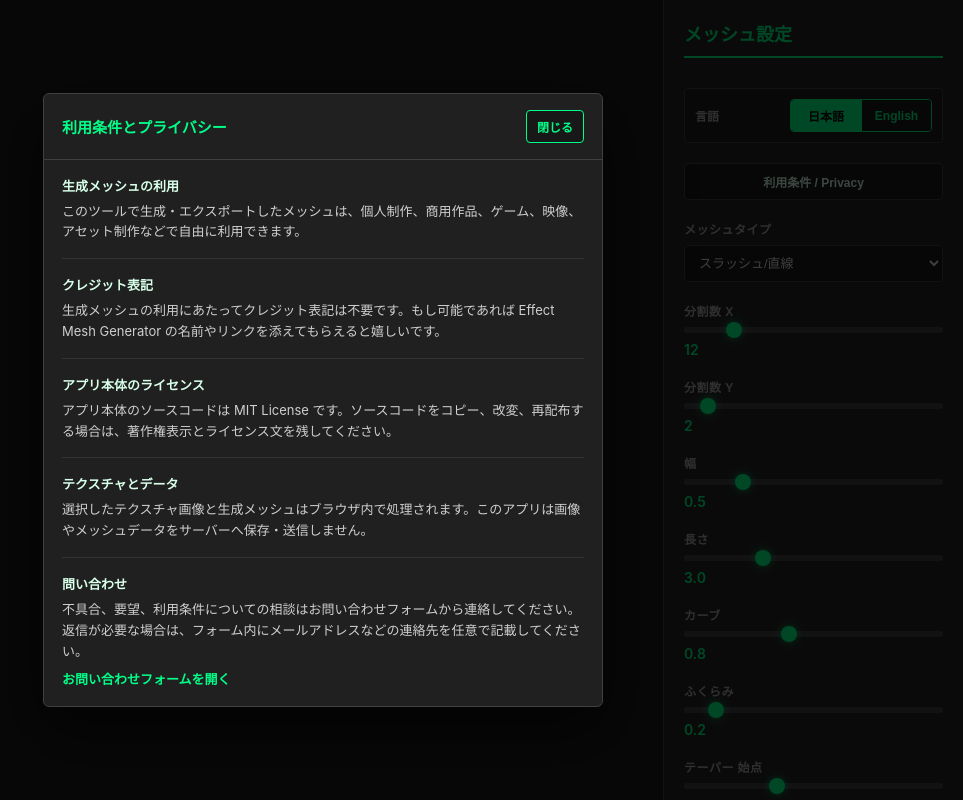
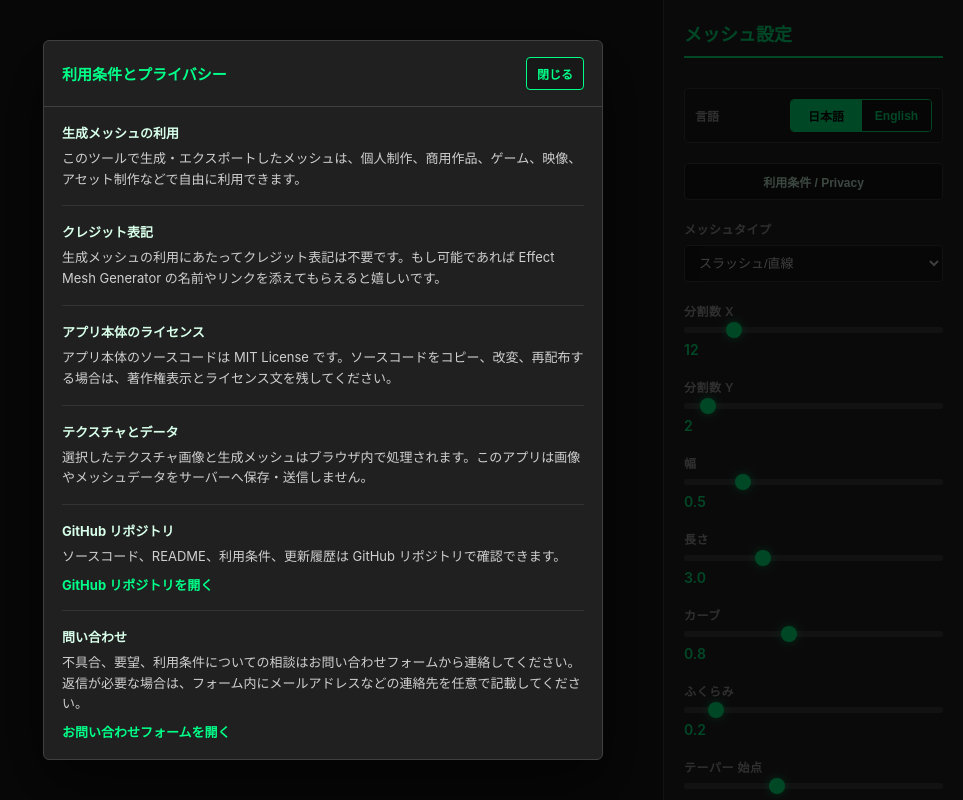
Before and after one commit to big615big615/EffectMeshGenerator, a React (Vite) app: page / in a window 1280 px wide. Both pictures are taken after a click on the button "利用条件 / Privacy". Shown: the whole page, without its empty margins (317-1280 px from the left). Built offline with nearby package versions, Linux system fonts and the light colour scheme; the HTML template or start-up script is replaced by a standard one.

Commit message:
Add repository link to usage terms

```diff
--- a/src/components/ControlPanel.tsx
+++ b/src/components/ControlPanel.tsx
@@ -328,6 +328,7 @@ const CONTACT_URLS: Record<Language, string> = {
   ja: 'https://forms.gle/PBUeyRmNTppJL2EQ8',
   en: 'https://forms.gle/gXjDBKPhWy9H1Wft6',
 }
+const REPOSITORY_URL = 'https://github.com/big615big615/EffectMeshGenerator'
 
 interface ControlPanelProps {
   meshType: EffectMeshType
@@ -1409,6 +1410,13 @@ const ControlPanel: React.FC<ControlPanelProps> = ({
                 <p>{t.privacyBody}</p>
               </section>
               <section>
+                <h4>{t.repositoryTitle}</h4>
+                <p>{t.repositoryBody}</p>
+                <a href={REPOSITORY_URL} target="_blank" rel="noreferrer">
+                  {t.repositoryLink}
+                </a>
+              </section>
+              <section>
                 <h4>{t.contactTitle}</h4>
                 <p>{t.contactBody}</p>
                 <a href={CONTACT_URLS[language]} target="_blank" rel="noreferrer">
--- a/src/i18n.ts
+++ b/src/i18n.ts
@@ -73,6 +73,9 @@ export interface UiText {
   appLicenseBody: string
   privacyTitle: string
   privacyBody: string
+  repositoryTitle: string
+  repositoryBody: string
+  repositoryLink: string
   contactTitle: string
   contactBody: string
   contactLink: string
@@ -191,6 +194,10 @@ export const uiText: Record<Language, UiText> = {
     privacyTitle: 'テクスチャとデータ',
     privacyBody:
       '選択したテクスチャ画像と生成メッシュはブラウザ内で処理されます。このアプリは画像やメッシュデータをサーバーへ保存・送信しません。',
+    repositoryTitle: 'GitHub リポジトリ',
+    repositoryBody:
+      'ソースコード、README、利用条件、更新履歴は GitHub リポジトリで確認できます。',
+    repositoryLink: 'GitHub リポジトリを開く',
     contactTitle: '問い合わせ',
     contactBody:
       '不具合、要望、利用条件についての相談はお問い合わせフォームから連絡してください。返信が必要な場合は、フォーム内にメールアドレスなどの連絡先を任意で記載してください。',
@@ -285,6 +292,10 @@ export const uiText: Record<Language, UiText> = {
     privacyTitle: 'Textures and Data',
     privacyBody:
       'Selected texture images and generated meshes are processed in your browser. This app does not save or upload images or mesh data to a server.',
+    repositoryTitle: 'GitHub Repository',
+    repositoryBody:
+      'Source code, README, usage terms, and update history are available in the GitHub repository.',
+    repositoryLink: 'Open GitHub Repository',
     contactTitle: 'Contact',
     contactBody:
       'For bugs, requests, or questions about usage terms, please use the contact form. If you need a reply, optionally include an email address or other contact information in the form.',
```
Also changed, not shown: 2 other files (tests, documents, lock files or other folders).
